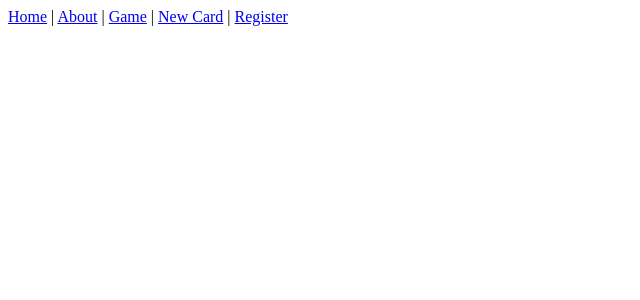
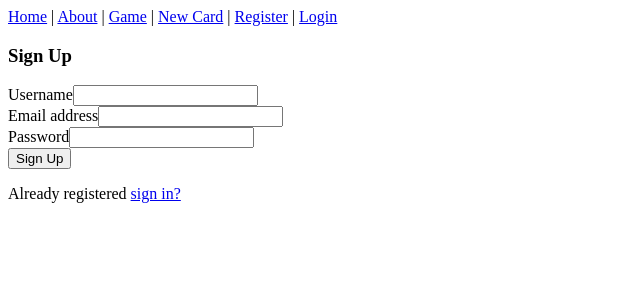
Before and after one commit to ElskeM/CardGameScrum, a Vue app in the folder cardgame_frontend/: page /register in a window 1280 px wide. Shown: the top 300 px of the page, without its empty margins (0-640 px from the left). Built offline with nearby package versions, Linux system fonts and the light colour scheme.

Commit message:
lade till routes till register, login och forgot password

```diff
--- a/cardgame_frontend/src/App.vue
+++ b/cardgame_frontend/src/App.vue
@@ -5,7 +5,8 @@
       <router-link to="/about">About</router-link> |
       <router-link to="/game">Game</router-link> |
       <router-link to="/newcard">New Card</router-link> |
-      <router-link to="/register">Register</router-link>
+      <router-link to="/register">Register</router-link> |
+      <router-link to="/login">Login</router-link>
     </div>
     <router-view/>
   </div>
--- a/cardgame_frontend/src/components/Register.vue
+++ b/cardgame_frontend/src/components/Register.vue
@@ -18,7 +18,7 @@
 
         <p class="forgot-password text-right">
             Already registered
-            <router-link :to="{name: 'Login}'}">sign in?</router-link>
+            <router-link :to="{name: 'login}'}">sign in?</router-link>
         </p>
     </form>
 </div>
--- a/cardgame_frontend/src/router/index.js
+++ b/cardgame_frontend/src/router/index.js
@@ -47,6 +47,21 @@ const routes = [
     // this generates a separate chunk (about.[hash].js) for this route
     // which is lazy-loaded when the route is visited.
     component: () => import(/* webpackChunkName: "about" */ '../views/SingleCardView.vue')
+  },
+  {
+    path: '/register',
+    name: 'Register',
+    component: () => import('../components/Register.vue')
+  },
+  {
+    path: '/login',
+    name: 'Login',
+    component: () => import('../components/Login.vue')
+  },
+  {
+    path: '/forgot-password',
+    name: 'forgot-password',
+    component: () => import('../components/ForgotPassword.vue')
   }
 ]
 
```
